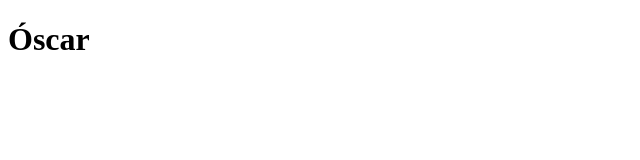
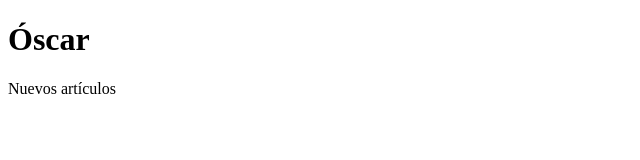
Before and after one commit to oscarsayago21/mi-examen, a plain HTML site: page index.html in a window 1280 px wide. Shown: the whole page, without its empty margins (0-640 px from the left). Drawn offline with Linux system fonts and the light colour scheme.

Commit message:
Index mejorado

```diff
--- a/estilos.css
+++ b/estilos.css
@@ -0,0 +1,3 @@
+p {
+    font-weight: bold;
+}
--- a/index.html
+++ b/index.html
@@ -5,5 +5,8 @@
     </head>
     <body>
     <h1>Óscar</h1>
+    <p>
+        Nuevos artículos
+    </p>
     </body>
 </html>
```
